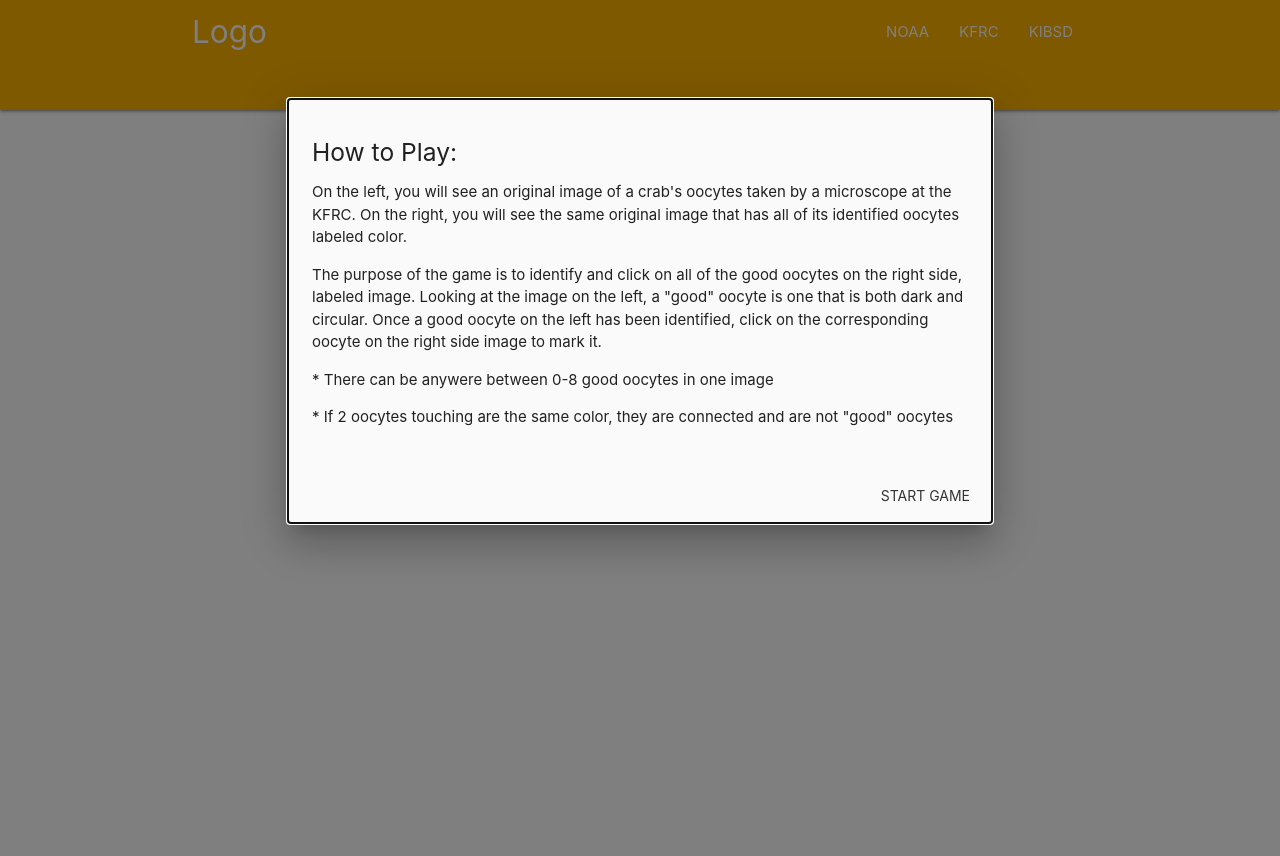
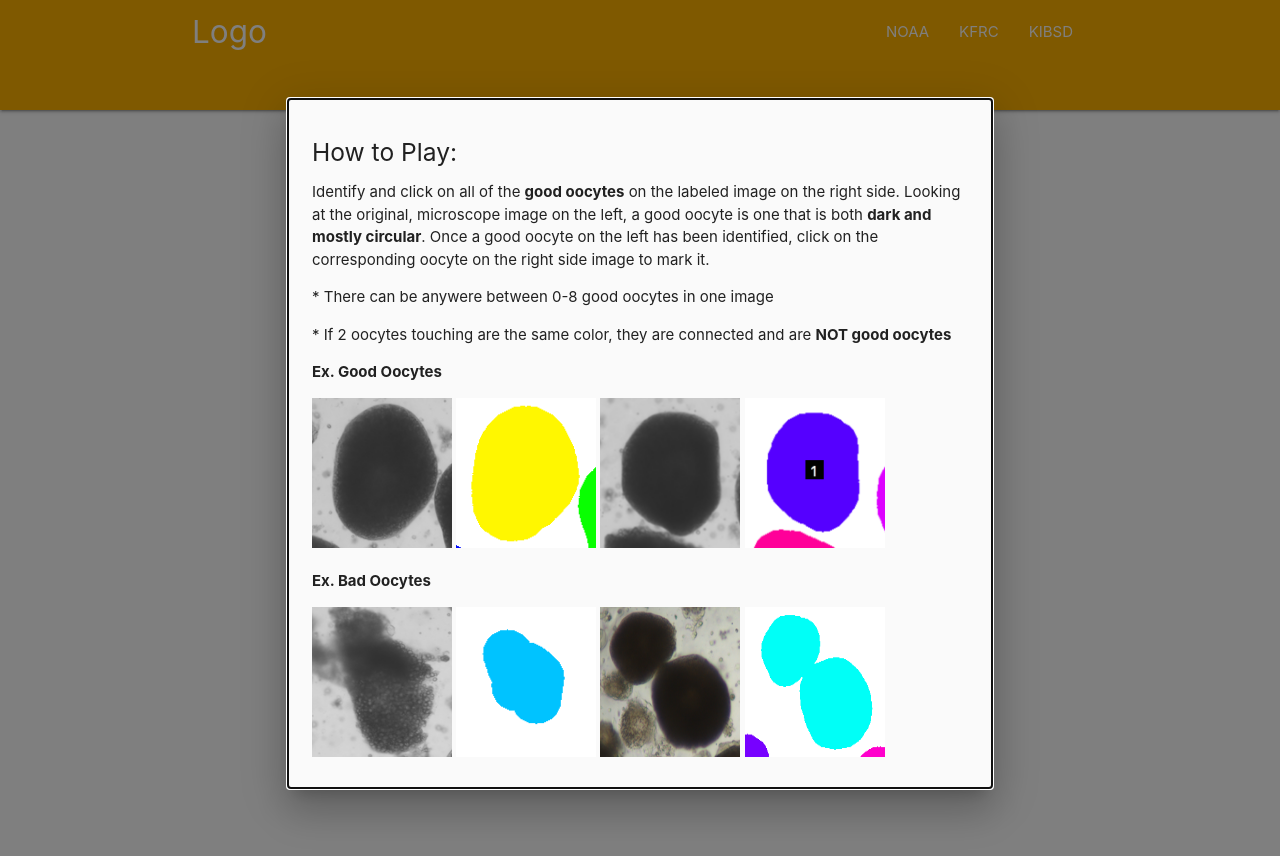
Before and after one commit to cfitzgib/Kodiak-Crab-Game, a Django app: template crabgame/templates/crabgame/playCrabImg.html in a window 1280 px wide. Shown: the top 856 px of the page. Run offline with Django 3.2, Linux system fonts and the light colour scheme; the template is opened without the code that fills it, so the values that code supplies are empty; some libraries are stand-ins or nearby versions.

Commit message:
added example imgs to instructions popup

```diff
--- a/crabgame/templates/crabgame/playCrabImg.html
+++ b/crabgame/templates/crabgame/playCrabImg.html
@@ -62,20 +62,27 @@
       <div class="modal-content">
         <h5>How to Play:</h5>
         <p>
-          On the left, you will see an original image of a crab's oocytes taken by a microscope at the KFRC.
-          On the right, you will see the same original image that has all of its identified oocytes labeled color.
-        </p>
-        <p>
-          The purpose of the game is to identify and click on all of the good oocytes on the right side, labeled image.
-          Looking at the image on the left, a "good" oocyte is one that is both dark and circular. Once a good oocyte on
-          the left has been identified, click on the corresponding oocyte on the right side image to mark it.
+          Identify and click on all of the <b>good oocytes</b> on the labeled image on the right side.
+          Looking at the original, microscope image on the left, a good oocyte is one that is both
+          <b>dark and mostly circular</b>. Once a good oocyte on the left has been identified,
+          click on the corresponding oocyte on the right side image to mark it.
         </p>
         <p>
           * There can be anywere between 0-8 good oocytes in one image
         </p>
         <p>
-          * If 2 oocytes touching are the same color, they are connected and are not "good" oocytes
+          * If 2 oocytes touching are the same color, they are connected and are <b>NOT good oocytes</b>
         </p>
+        <p><b>Ex. Good Oocytes</b></p>
+        <img src="{% static 'crabgame/img/goodOrig.png' %}" width=140 height=150 />
+        <img src="{% static 'crabgame/img/goodBin.png' %}" width=140 height=150 />
+        <img src="{% static 'crabgame/img/goodOrig2.png' %}" width=140 height=150 />
+        <img src="{% static 'crabgame/img/goodBin2.png' %}" width=140 height=150 />
+        <p><b>Ex. Bad Oocytes</b></p>
+        <img src="{% static 'crabgame/img/badOrig2.png' %}" width=140 height=150 />
+        <img src="{% static 'crabgame/img/badBin2.png' %}" width=140 height=150 />
+        <img src="{% static 'crabgame/img/badOrig.png' %}" width=140 height=150 />
+        <img src="{% static 'crabgame/img/badBin.png' %}" width=140 height=150 />
       </div>
       <div class="modal-footer">
         <a href="#!" class="modal-action modal-close waves-effect waves-green btn-flat">Start Game</a>
```
Also changed, not shown: crabgame/static/crabgame/img/23.jpg (deleted), crabgame/static/crabgame/img/alaska.jpg (deleted), crabgame/static/crabgame/img/anchorage+skyline.jpg (deleted), crabgame/static/crabgame/img/background1.jpg (deleted), crabgame/static/crabgame/img/badBin.png (added), crabgame/static/crabgame/img/badBin2.png (added), crabgame/static/crabgame/img/badOrig.png (added), crabgame/static/crabgame/img/badOrig2.png (added), crabgame/static/crabgame/img/banner_image_original_1426875899.jpg (deleted), crabgame/static/crabgame/img/fairbanks-alaska-aurora borealis-northern-lights-ALASKABOREALIS1217.jpg (deleted), crabgame/static/crabgame/img/goodBin.png (added), crabgame/static/crabgame/img/goodBin2.png (added), crabgame/static/crabgame/img/goodOrig.png (added), crabgame/static/crabgame/img/goodOrig2.png (added), 2 more files, 2 other files.
